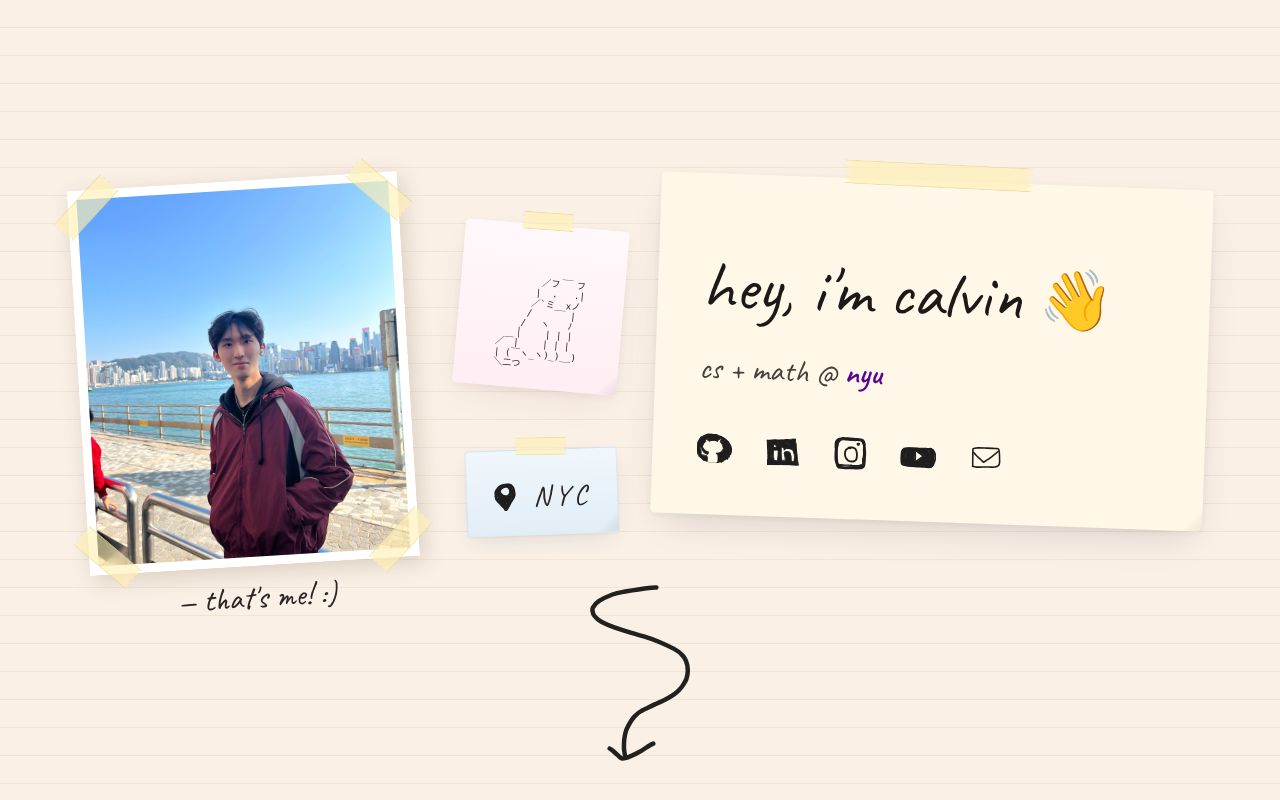
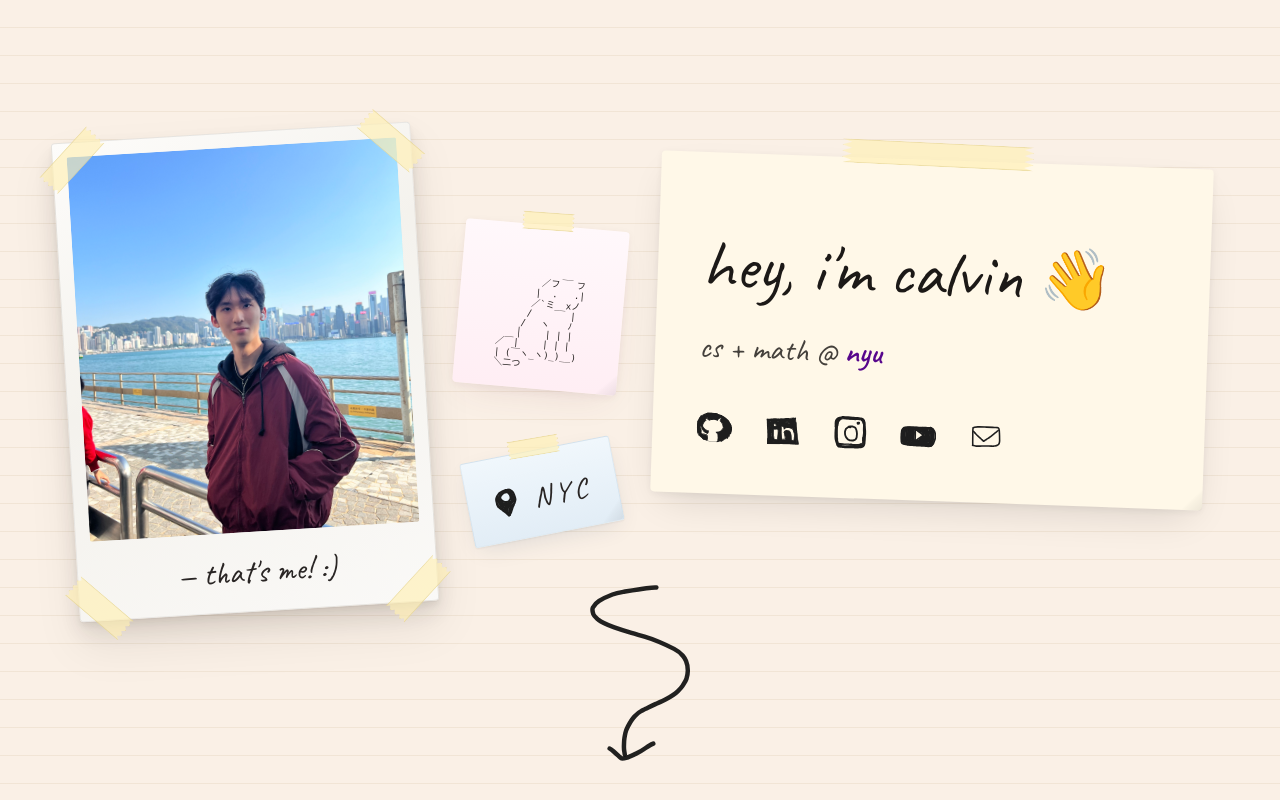
Before and after one commit to CalvinPun/portfolio, a Next.js app in the folder site/: page / in a window 1280 px wide. Shown: the top 800 px of the page. Built offline with nearby package versions, Linux system fonts and the light colour scheme.

Commit message:
polaroid format

```diff
--- a/site/app/globals.css
+++ b/site/app/globals.css
@@ -13,7 +13,8 @@
   /* Polaroid — keep in sync with PolaroidCard.tsx Image width/height */
   --photo-w: 330px;
   --photo-h: 385px;
-  --photo-border: 9px;
+  --polaroid-pad-x: 14px;
+  --polaroid-pad-top: 14px;
   /* NYU Violet (brand) */
   --nyu-violet: #57068c;
 }
@@ -184,7 +185,7 @@ a {
   transform: rotate(-1deg) scale(1.02);
 }
 
-/* Photo + corner tapes only (no rotation here — see .polaroid-tilt) */
+/* Photo frame + Polaroid card (no rotation here — see .polaroid-tilt) */
 .photo-frame {
   position: relative;
   isolation: isolate;
@@ -196,11 +197,48 @@ a {
   z-index: 0;
 }
 
-/* Caption: same width as image, follows bottom edge angle via .polaroid-tilt */
+/* Instant-film style: warm paper, thick bottom “chin”, single shadow */
+.polaroid-card {
+  overflow: visible;
+  padding: var(--polaroid-pad-top) var(--polaroid-pad-x) 0;
+  background: linear-gradient(
+    152deg,
+    #fdfcfa 0%,
+    #f4f2ed 42%,
+    #faf9f7 100%
+  );
+  border: 1px solid rgba(45, 35, 25, 0.09);
+  border-radius: 4px;
+  box-shadow:
+    0 1px 1px rgba(0, 0, 0, 0.04),
+    0 4px 6px rgba(40, 30, 20, 0.06),
+    0 12px 24px rgba(40, 30, 20, 0.1),
+    0 24px 48px rgba(40, 25, 15, 0.08);
+}
+
+.polaroid-card__photo-wrap {
+  position: relative;
+  isolation: isolate;
+  width: fit-content;
+  overflow: visible;
+}
+
+.polaroid-card__photo-wrap > .tape {
+  z-index: 5;
+}
+
+.polaroid-card__media {
+  overflow: hidden;
+  border-radius: 2px;
+  box-shadow: inset 0 0 0 1px rgba(0, 0, 0, 0.05);
+}
+
+/* Caption sits in the wide white margin below the emulsion (classic Polaroid) */
 .photo-caption {
-  width: var(--photo-w);
+  width: 100%;
+  max-width: var(--photo-w);
   margin: 0;
-  padding-top: 0.625rem;
+  padding: 1.125rem 0.25rem 1.125rem;
   text-align: center;
   line-height: 1.35;
 }
@@ -210,8 +248,7 @@ a {
   width: var(--photo-w);
   height: var(--photo-h);
   object-fit: cover;
-  border: var(--photo-border) solid #fff;
-  box-shadow: 4px 6px 22px rgba(80, 50, 20, 0.18);
+  box-shadow: none;
 }
 
 .photo-img--placeholder {
@@ -265,36 +302,36 @@ a {
   transform: translate(-50%, -72%) rotate(1.25deg);
 }
 
-/* Corner tapes — scaled with larger polaroid */
+/* Polaroid — diagonal corner tapes (emulsion area; same palette as .tape) */
 .tape-corner {
   width: 70px;
   height: 25px;
 }
 
-.tape-corner-tl {
-  top: 29px;
-  left: -7px;
+.polaroid-card__photo-wrap > .tape.tape-corner-tl {
+  top: 15px;
+  left: -20px;
   transform: rotate(-44deg);
   transform-origin: left center;
 }
 
-.tape-corner-tr {
-  top: 29px;
-  right: -7px;
+.polaroid-card__photo-wrap > .tape.tape-corner-tr {
+  top: 15px;
+  right: -20px;
   transform: rotate(44deg);
   transform-origin: right center;
 }
 
-.tape-corner-bl {
-  bottom: 29px;
-  left: -7px;
+.polaroid-card__photo-wrap > .tape.tape-corner-bl {
+  bottom: -55px;
+  left: -20px;
   transform: rotate(44deg);
   transform-origin: left center;
 }
 
-.tape-corner-br {
-  bottom: 29px;
-  right: -7px;
+.polaroid-card__photo-wrap > .tape.tape-corner-br {
+  bottom: -55px;
+  right: -20px;
   transform: rotate(-44deg);
   transform-origin: right center;
 }
@@ -360,7 +397,7 @@ a {
 }
 
 .sticky-note-interactive--blue {
-  --sticky-rotate: -2deg;
+  --sticky-rotate: -11deg;
   box-shadow:
     0 1px 2px rgba(15, 40, 60, 0.06),
     0 8px 24px -6px rgba(15, 50, 80, 0.12);
--- a/site/components/scrapbook/PolaroidCard.tsx
+++ b/site/components/scrapbook/PolaroidCard.tsx
@@ -35,11 +35,11 @@ function PhotoPlaceholder({ label }: { label: string }) {
 
 export function PolaroidCard({ caption, photoSrc, photoPlaceholderText }: PolaroidCardProps) {
   return (
-    <div className="flex w-full flex-col items-center">
+    <div className="flex w-full flex-col items-center -translate-y-6 sm:-translate-y-7">
       <div className="polaroid-tilt">
-        <div className="photo-frame">
-          {/* Media first; tapes after so they paint above Next/Image wrapper */}
-          <div className="photo-frame__media">
+        <div className="photo-frame polaroid-card">
+          <div className="polaroid-card__photo-wrap">
+            <div className="photo-frame__media polaroid-card__media">
               {photoSrc ? (
                 <Image
                   src={photoSrc}
@@ -63,5 +63,6 @@ export function PolaroidCard({ caption, photoSrc, photoPlaceholderText }: Polaro
           </p>
         </div>
       </div>
+    </div>
   );
 }
```
Lines whose indentation alone changed are shown as unchanged.
